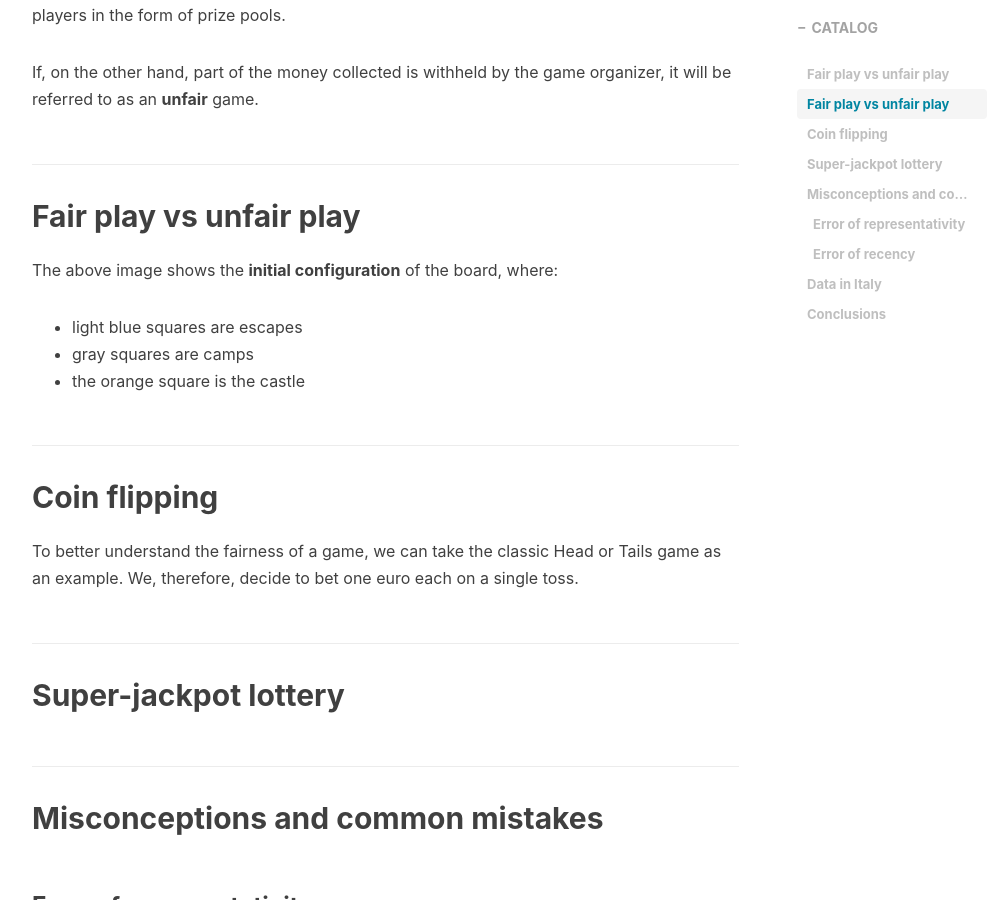
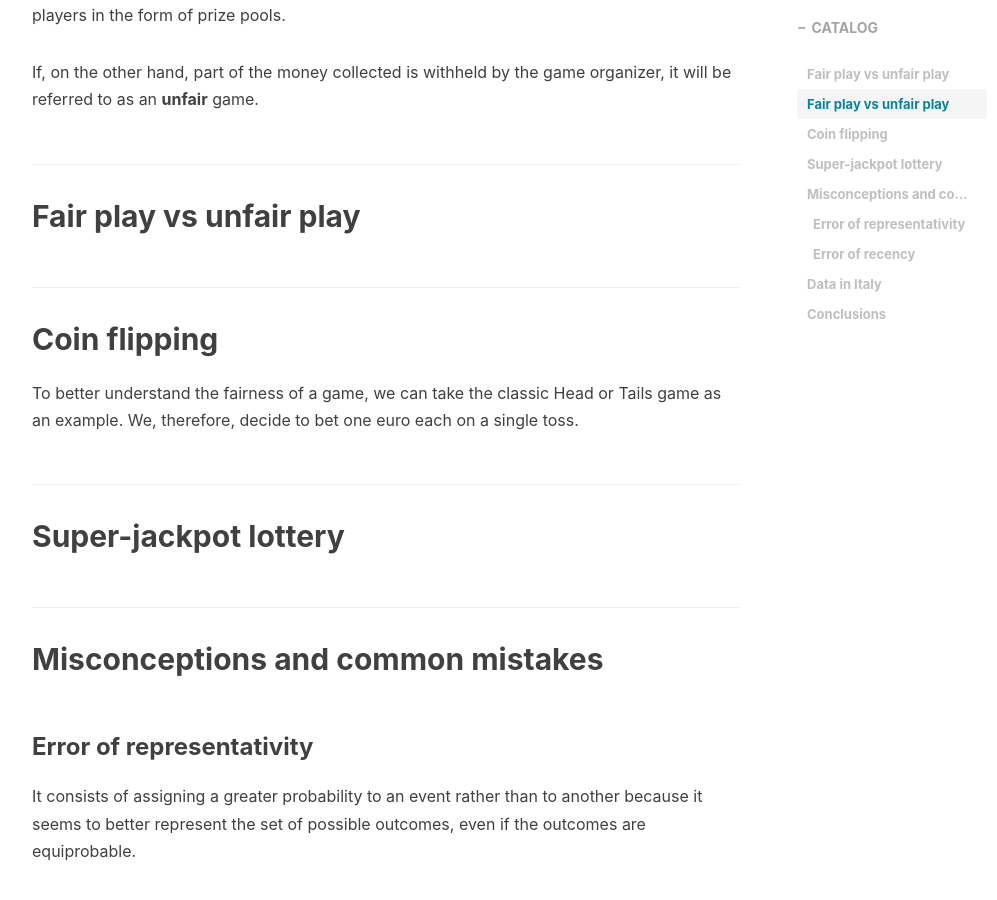
Before and after one commit to lucamarini22/lucamarini22.github.io, a Jekyll site: the page built from _posts/2019-12-17-minerva-gambling.md, in a window 1280 px wide and 900 px high, scrolled down 982 px. Shown: the whole window, without its empty margins (233-1230 px from the left). Built offline with Jekyll 4.4.1, drawn with Linux system fonts in a browser that asks for light colours; nearby versions of some CDN libraries; comment, search, counter and statistics services are not loaded.

Commit message:
modify post

```diff
--- a/_posts/2019-12-17-minerva-gambling.md
+++ b/_posts/2019-12-17-minerva-gambling.md
@@ -24,10 +24,6 @@ If, on the other hand, part of the money collected is withheld by the game organ
 
 ## Fair play vs unfair play
 
-The above image shows the **initial configuration** of the board, where:
-- light blue squares are escapes
-- gray squares are camps
-- the orange square is the castle
 
 
 ## Coin flipping
```
